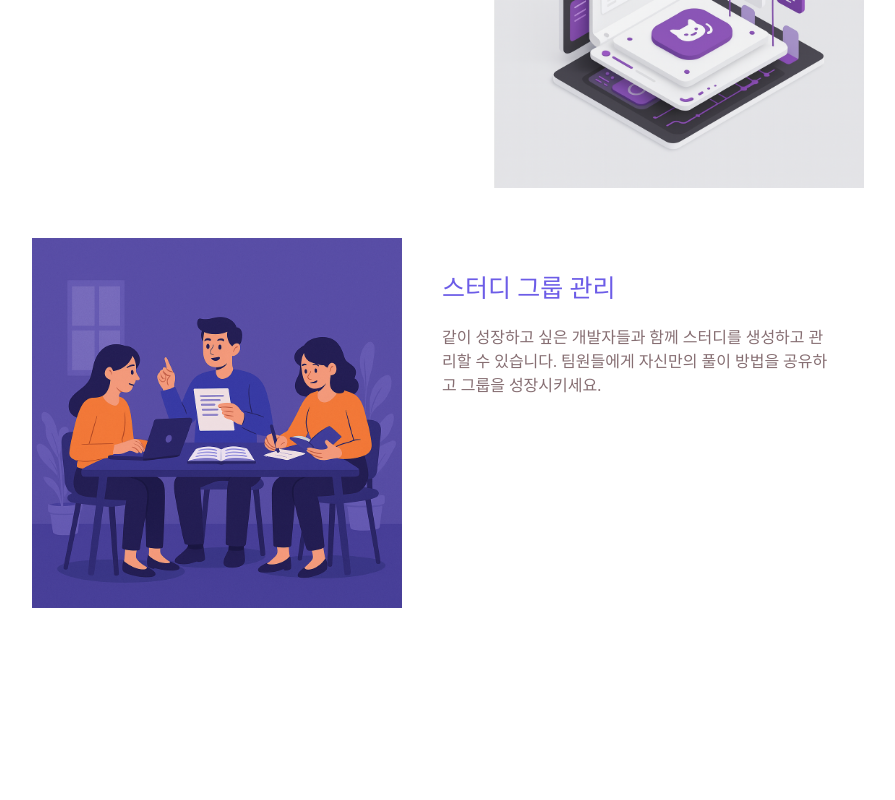
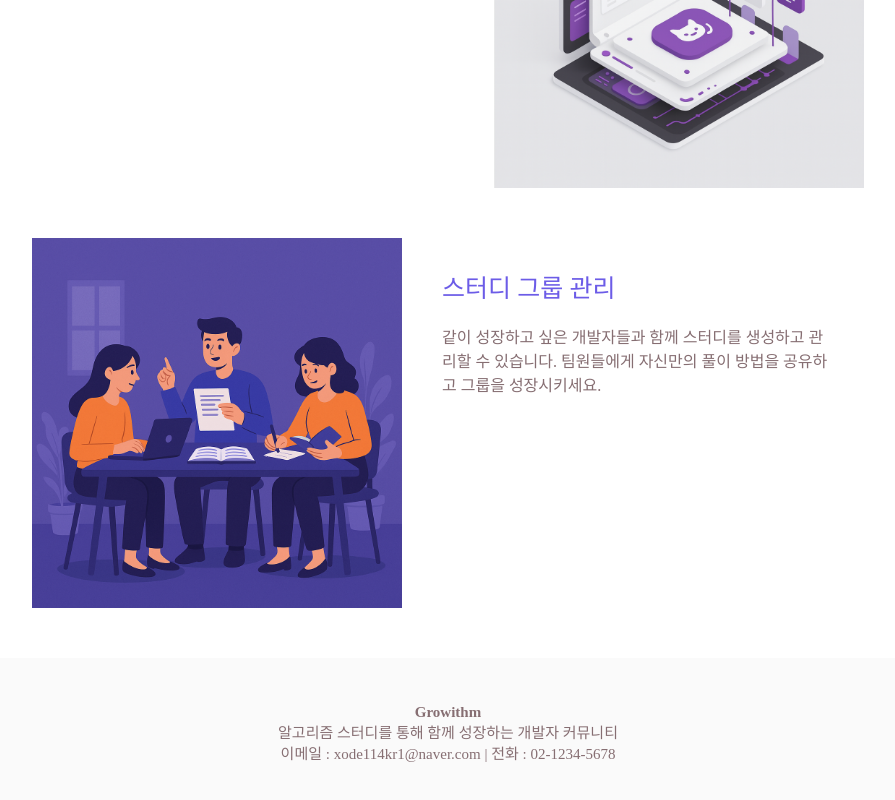
Before and after one commit to xode114kr1/growithm-fe, a React (Vite) app: page / in a window 1280 px wide. Shown: the part 1482-2282 px from the top of the page, without its empty margins (192-1087 px from the left). Before the commit the page ends 2090 px from the top, so only its background shows below. Built offline with nearby package versions, Linux system fonts and the light colour scheme; the HTML template or start-up script is replaced by a standard one.

Commit message:
feat : footer UI 구현

```diff
--- a/src/app/AppRouter.tsx
+++ b/src/app/AppRouter.tsx
@@ -1,12 +1,14 @@
 import { Outlet, Route, Routes } from "react-router-dom";
 import Header from "../shared/components/Header";
 import HomePage from "../pages/HomePage/HomePage";
+import Footer from "../shared/components/Footer";
 
 const Layout = () => {
   return (
     <>
       <Header />
       <Outlet />
+      <Footer />
     </>
   );
 };
--- /dev/null
+++ b/src/shared/components/Footer.tsx
@@ -0,0 +1,38 @@
+import React from "react";
+import styled from "styled-components";
+
+const FooterContainer = styled.footer`
+  display: flex;
+  flex-direction: column;
+  justify-content: center;
+  align-items: center;
+  width: 100%;
+  height: 150px;
+  background-color: #fafafa;
+`;
+
+const TitleInfo = styled.span`
+  font-weight: 700;
+`;
+
+const TextInfo = styled.span`
+  text-align: center;
+  font-size: 15px;
+  color: #866e72;
+`;
+
+const Footer = () => {
+  return (
+    <FooterContainer>
+      <TextInfo>
+        <TitleInfo>Growithm</TitleInfo>
+        <br />
+        알고리즘 스터디를 통해 함께 성장하는 개발자 커뮤니티
+        <br />
+        이메일 : xode114kr1@naver.com | 전화 : 02-1234-5678
+      </TextInfo>
+    </FooterContainer>
+  );
+};
+
+export default Footer;
```
